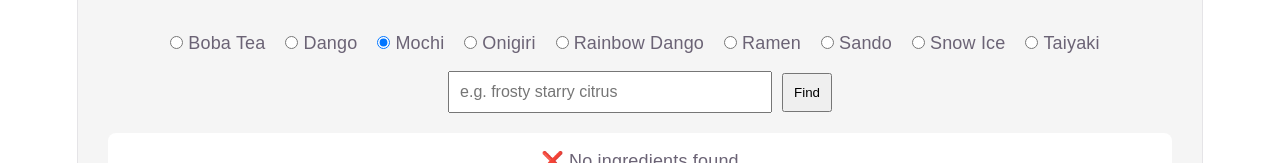
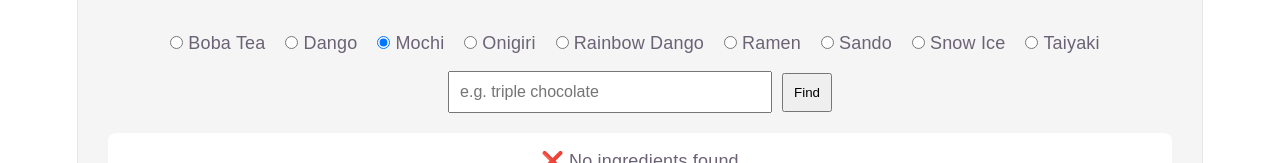
Before and after one commit to xiyuexql-svg/hkia-imagination-cafe-test, a React (Vite) app: page / in a window 1280 px wide. Shown: the top 163 px of the page. Built offline with nearby package versions, Linux system fonts and the light colour scheme.

Commit message:
Update App.jsx

```diff
--- a/src/App.jsx
+++ b/src/App.jsx
@@ -70,7 +70,7 @@ export default function App() {
 
    const findIngredients = () => {
     if (!inputText.trim()) {
-      alert("Please enter an ingredient");
+      alert("Please enter the customer's request");
       return;
     }
 
@@ -263,7 +263,7 @@ export default function App() {
           value={inputText}
           onChange={(e) => { setInputText(e.target.value); setResults([]); setShowWarning(false); setShowIncompleteError(false); }}
           onKeyDown={(e) => { if (e.key === "Enter") findIngredients(); }}
-          placeholder="e.g. frosty starry citrus"
+          placeholder="e.g. triple chocolate"
           style={{ width: "300px", padding: "10px", fontSize: "16px" }}
         />
 
```
